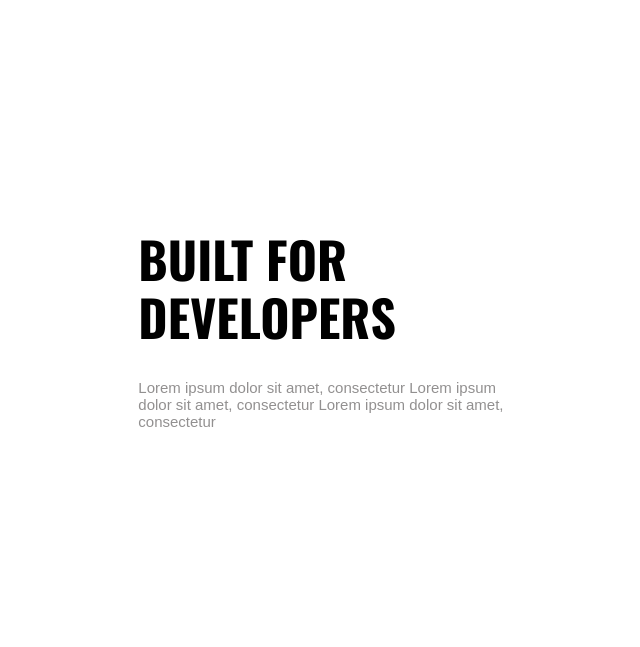
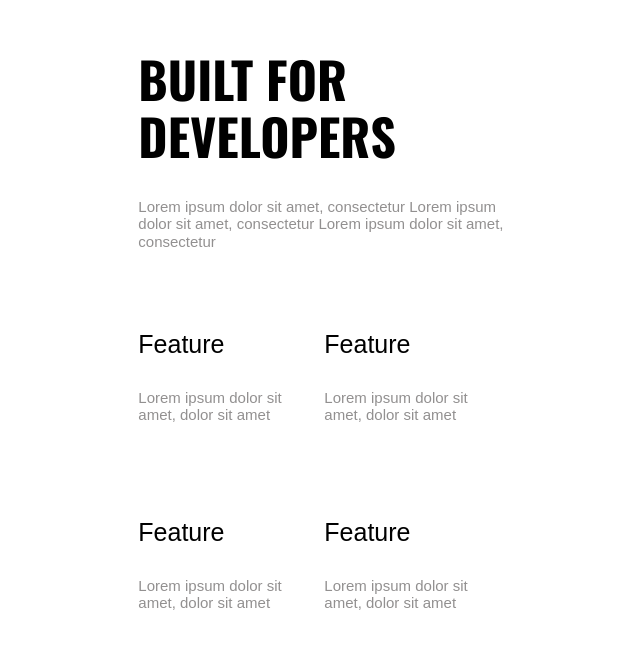
Before and after one commit to juliacodes/Decore, a React (Create React App) app: page / in a window 1280 px wide. Shown: the part 2633-3280 px from the top of the page, without its empty margins (47-687 px from the left). Built offline with nearby package versions, Linux system fonts and the light colour scheme; a web font is replaced by a local one.

Commit message:
Added Dev Row - separate component

```diff
--- a/src/App.js
+++ b/src/App.js
@@ -1,13 +1,12 @@
 import React from 'react';
 import { Heading, SubHeading, Paragraph, Button } from './Styling';
-
 import { LayoutInner, Layout, Container } from './Components/Layout';
-import { FlexLeft, FlexRight } from './Components/FlexSplit';
+import { FlexLeft, FlexRight, ImageDiv } from './Components/FlexSplit';
 import FeatureCards from './Components/FeatureCards';
+import DevRow from './Components/DevRow';
 
 import Navbar from './Components/Navbar';
 import Shapes from './Components/BackgroundShapes';
-
 import RightBar from './Components/RightBar';
 
 const App = () => (
@@ -24,7 +23,7 @@ const App = () => (
                     <Button>Launch</Button>
                 </FlexLeft>
                 <FlexRight>
-                    <div />
+                    <ImageDiv />
                 </FlexRight>
             </Container>
             <RightBar />
@@ -42,20 +41,7 @@ const App = () => (
             <FeatureCards />
             <FeatureCards />
         </LayoutInner>
-        <LayoutInner>
-            <Container style={{ height: 'unset' }}>
-                <FlexLeft>
-                    {' '}
-                    <SubHeading>Built For Developers</SubHeading>
-                    <Paragraph>
-                        Lorem ipsum dolor sit amet, consectetur Lorem ipsum
-                        dolor sit amet, consectetur Lorem ipsum dolor sit amet,
-                        consectetur
-                    </Paragraph>
-                </FlexLeft>
-                <FlexRight />
-            </Container>
-        </LayoutInner>
+        <DevRow />
     </Layout>
 );
 
--- /dev/null
+++ b/src/Components/DevRow/index.js
@@ -0,0 +1,53 @@
+import React from 'react';
+import { LayoutInner, Container } from '../Layout';
+import { FlexLeft, FlexRight, ImageDiv } from '../FlexSplit';
+import { SubHeading, Paragraph, HeadingLight } from '../../Styling';
+
+const DevRow = () => (
+    <LayoutInner>
+        <Container style={{ height: 'unset' }}>
+            <FlexLeft>
+                {' '}
+                <SubHeading>Built For Developers</SubHeading>
+                <Paragraph>
+                    Lorem ipsum dolor sit amet, consectetur Lorem ipsum dolor
+                    sit amet, consectetur Lorem ipsum dolor sit amet,
+                    consectetur
+                </Paragraph>
+                <Container style={{ height: 'unset', margin: '50px 0' }}>
+                    <FlexLeft style={{ width: '50%' }}>
+                        <HeadingLight>Feature</HeadingLight>
+                        <Paragraph style={{ maxWidth: 150 }}>
+                            Lorem ipsum dolor sit amet, dolor sit amet{' '}
+                        </Paragraph>
+                    </FlexLeft>
+                    <FlexRight style={{ width: '50%' }}>
+                        <HeadingLight>Feature</HeadingLight>
+                        <Paragraph style={{ maxWidth: 150 }}>
+                            Lorem ipsum dolor sit amet, dolor sit amet{' '}
+                        </Paragraph>
+                    </FlexRight>
+                </Container>
+                <Container style={{ height: 'unset' }}>
+                    <FlexLeft style={{ width: '50%' }}>
+                        <HeadingLight>Feature</HeadingLight>
+                        <Paragraph style={{ maxWidth: 150 }}>
+                            Lorem ipsum dolor sit amet, dolor sit amet{' '}
+                        </Paragraph>
+                    </FlexLeft>
+                    <FlexRight style={{ width: '50%' }}>
+                        <HeadingLight>Feature</HeadingLight>
+                        <Paragraph style={{ maxWidth: 150 }}>
+                            Lorem ipsum dolor sit amet, dolor sit amet{' '}
+                        </Paragraph>
+                    </FlexRight>
+                </Container>
+            </FlexLeft>
+            <FlexRight>
+                <ImageDiv />
+            </FlexRight>
+        </Container>
+    </LayoutInner>
+);
+
+export default DevRow;
--- a/src/Components/FeatureCards/index.js
+++ b/src/Components/FeatureCards/index.js
@@ -1,25 +1,25 @@
 import React from 'react';
-import { FlexLeft, FlexRight, FlexCenter } from '../FlexSplit';
+import { FlexLeft, FlexRight, FlexCenter, ImageDiv } from '../FlexSplit';
 import { SubHeading, Paragraph } from '../../Styling';
 import TriContainer from './styles';
 
 const FeatureCards = () => (
     <TriContainer>
         <FlexLeft>
-            <div>
+            <ImageDiv>
                 <SubHeading>Feature</SubHeading>
                 <Paragraph>
                     Lorem ipsum dolor sit amet, dolor sit amet{' '}
                 </Paragraph>
-            </div>
+            </ImageDiv>
         </FlexLeft>
         <FlexCenter>
-            <div>
+            <ImageDiv>
                 <SubHeading>Feature</SubHeading>
                 <Paragraph>
                     Lorem ipsum dolor sit amet, dolor sit amet{' '}
                 </Paragraph>
-            </div>
+            </ImageDiv>
         </FlexCenter>
         <FlexRight />
     </TriContainer>
--- a/src/Components/FlexSplit/FlexSplit.js
+++ b/src/Components/FlexSplit/FlexSplit.js
@@ -1,18 +1,19 @@
 import styled from 'styled-components';
 import { QUERIES } from '../../Styling';
+
+export const ImageDiv = styled.div`
+    width: 100%;
+    height: 500px;
+    margin: 0 auto;
+    background-color: white;
+    box-shadow: -5px 5px 30px rgba(0, 0, 0, 0.05);
+`;
 
 export const FlexLeft = styled.div`
     width: 100%;
 
     @media (${QUERIES.medium}) {
         width: 30%;
-    }
-    div {
-        width: 100%;
-        height: 500px;
-        margin: 0 auto;
-        background-color: white;
-        box-shadow: -5px 5px 30px rgba(0, 0, 0, 0.05);
     }
 `;
 
--- a/src/Components/FlexSplit/index.js
+++ b/src/Components/FlexSplit/index.js
@@ -1 +1 @@
-export { FlexLeft, FlexRight, FlexCenter } from './FlexSplit';
+export { FlexLeft, FlexRight, FlexCenter, ImageDiv } from './FlexSplit';
--- a/src/Styling/Styling.js
+++ b/src/Styling/Styling.js
@@ -33,6 +33,16 @@ export const SubHeading = styled.h2`
     }
 `;
 
+export const HeadingLight = styled.h3`
+    font-weight: 400;
+    font-size: 20px;
+    margin: 30px 0;
+
+    @media (${QUERIES.medium}) {
+        font-size: 25px;
+    }
+`;
+
 export const Paragraph = styled.p`
     color: #929090;
     font-size: 15px;
--- a/src/Styling/index.js
+++ b/src/Styling/index.js
@@ -2,6 +2,7 @@ export {
     COLORS,
     Heading,
     SubHeading,
+    HeadingLight,
     Paragraph,
     Button,
     QUERIES
```
Also changed, not shown: src/Components/DevRow/styles.js (added).
